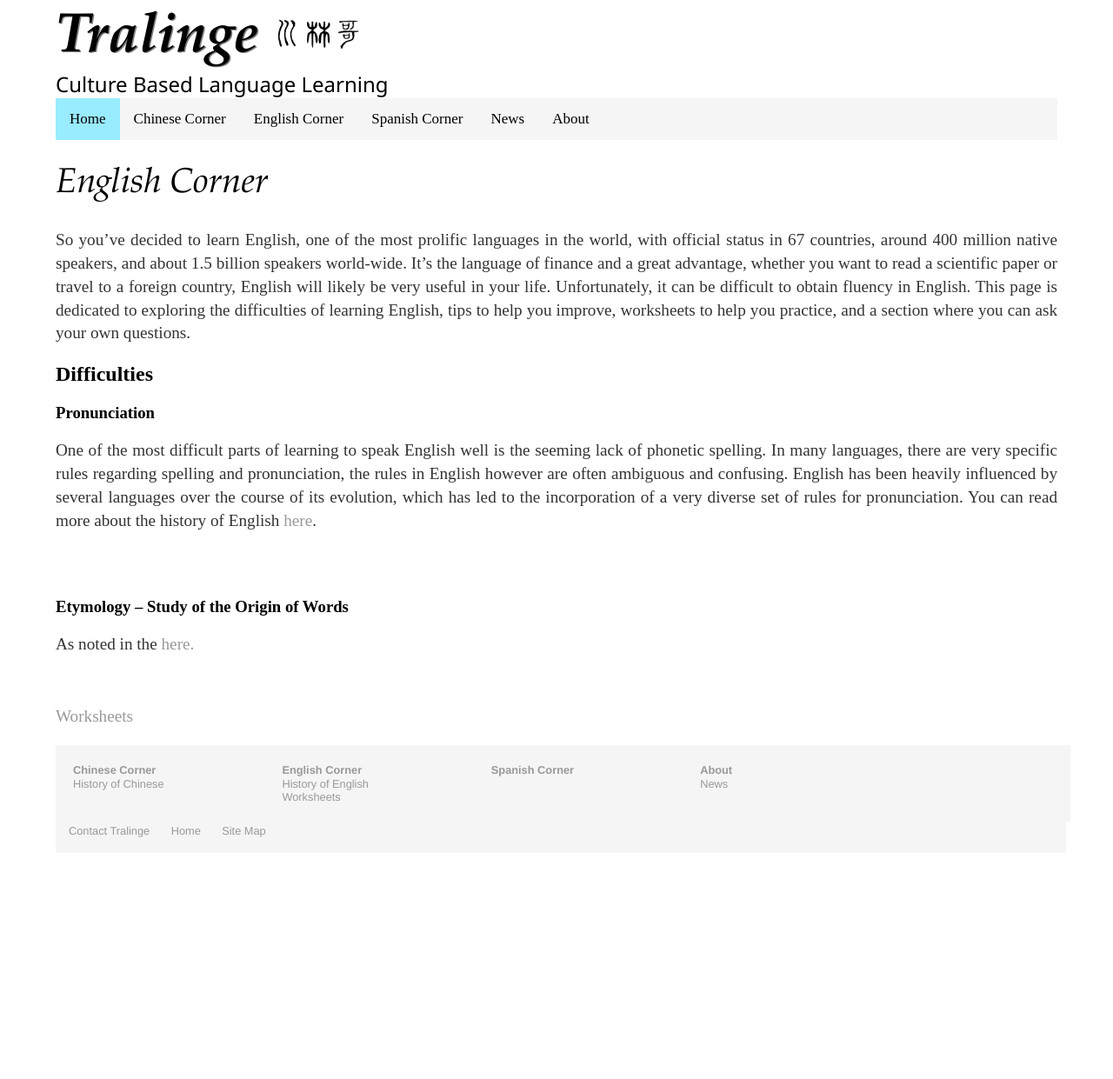
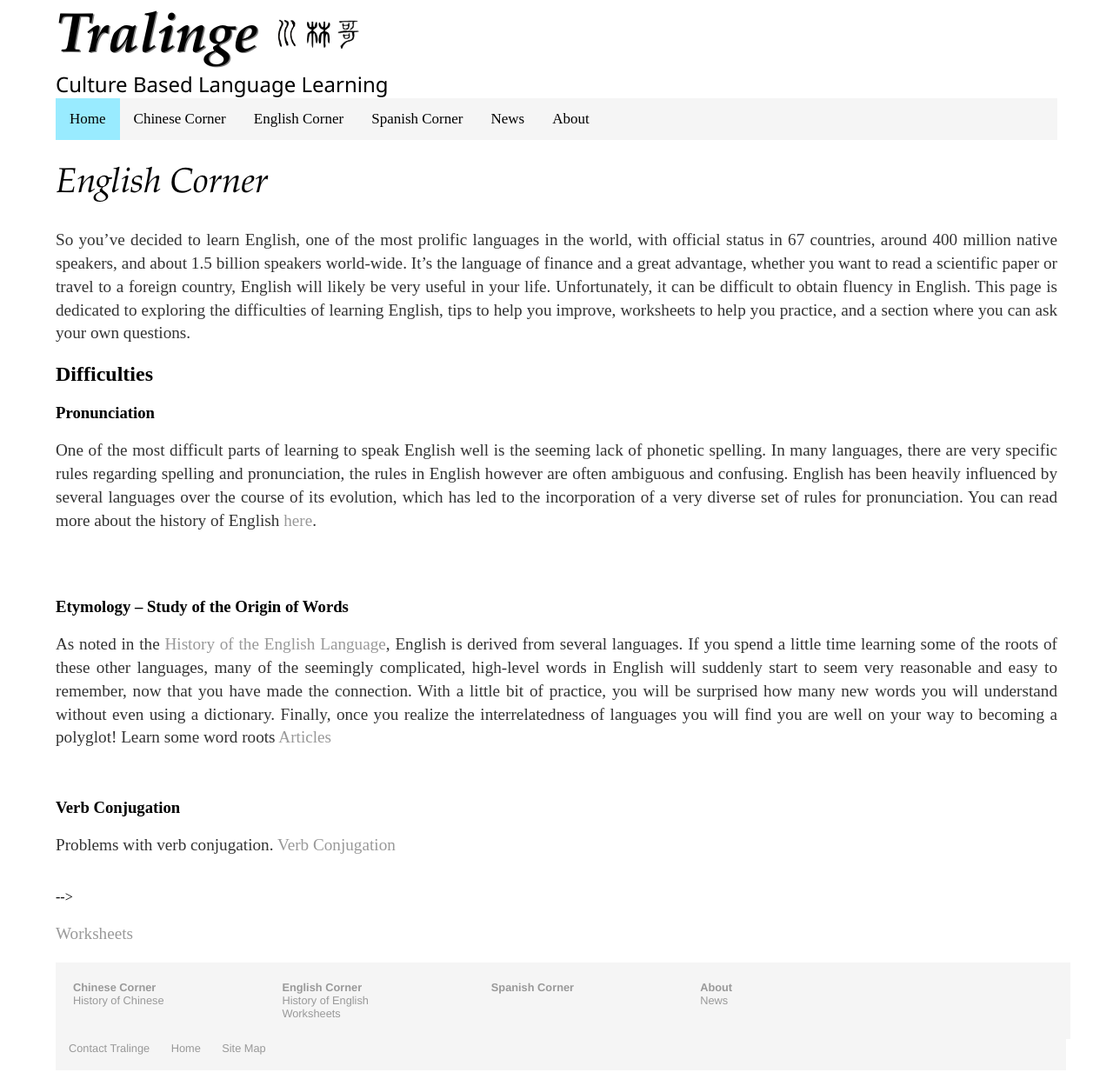
Before and after one commit to Tralinge/tralinge.github.io, a Jekyll site: the page built from english_corner.html, in a window 1280 px wide. Shown: the whole page at 87% size. Built offline with Jekyll 4.4.1, drawn with Linux system fonts in a browser that asks for light colours; before the commit the page ends 991 px from its top, so only the background shows below that; some of the changed lines change nothing that is shown.

Commit message:
Update english_corner.html

```diff
--- a/english_corner.html
+++ b/english_corner.html
@@ -25,7 +25,7 @@
 				<a href="https://www.tralinge.com/english_corner/history_of_english.html">here</a>.</p><br><br>
 
 		<h3>Etymology – Study of the Origin of Words</h3>
-			<p>As noted in the <a href="https://www.tralinge.com/english_corner/history_of_english>
+			<p>As noted in the <a href="https://www.tralinge.com/english_corner/history_of_english">
 				History of the English Language</a>, English is derived from several languages.
 				If you spend a little time learning some of the roots of these other languages,
 				many of the seemingly complicated, high-level words in English will suddenly start
```
